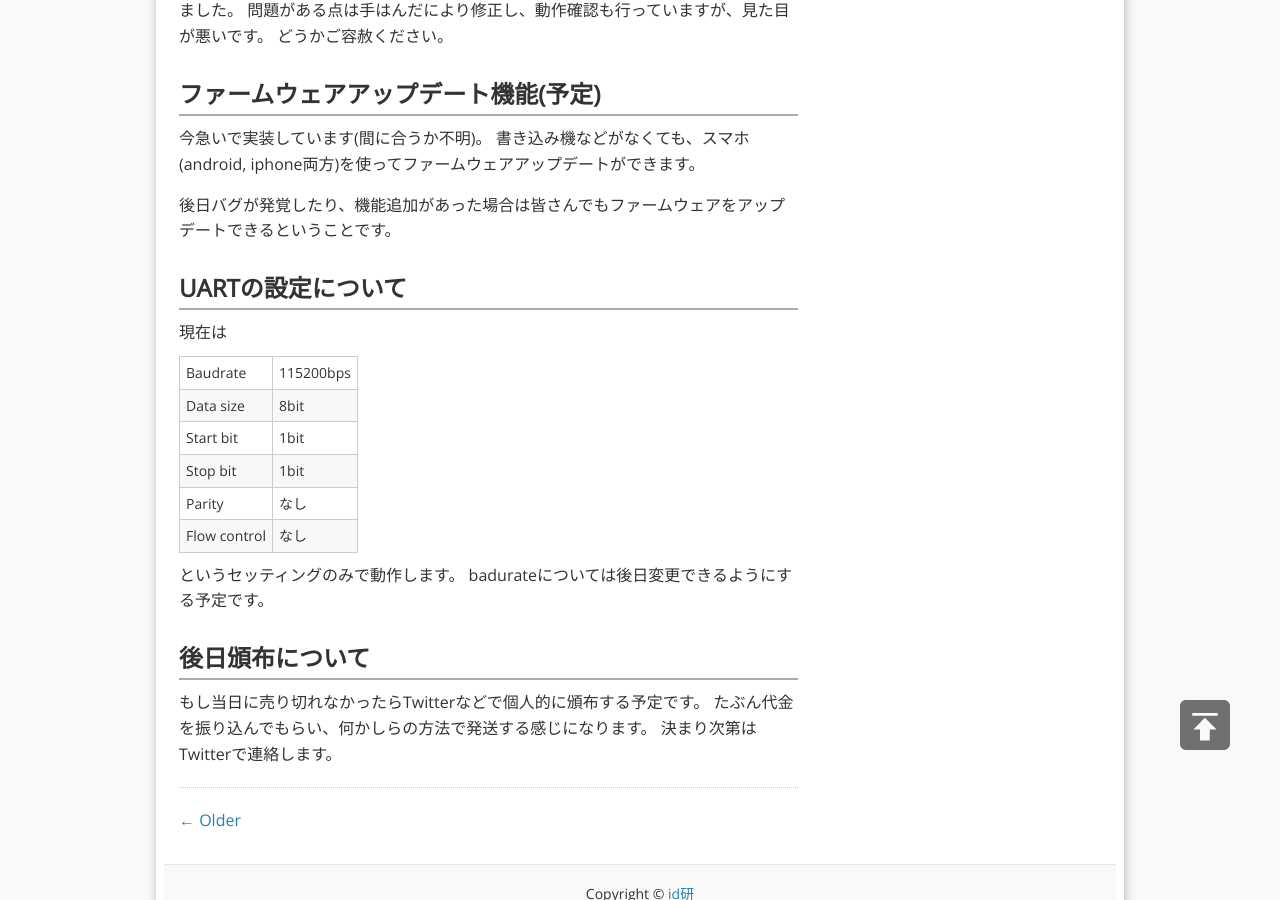
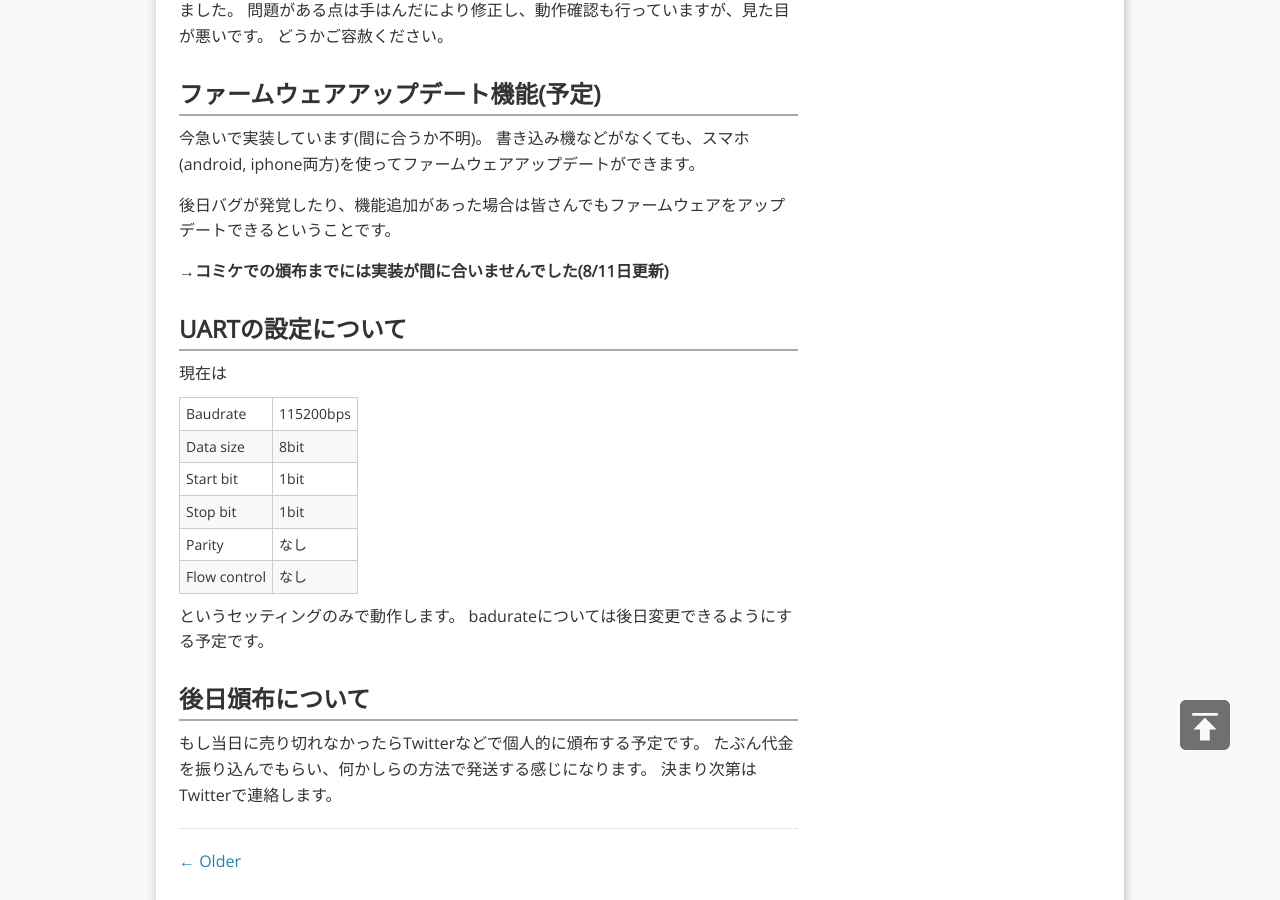
Before and after one commit to idt12312/idken-blog, a Jekyll site: the page built from _posts/2017-08-09-c92.md, in a window 1280 px wide and 900 px high, scrolled down 3486 px. Built offline with Jekyll 4.4.1, drawn with Linux system fonts in a browser that asks for light colours; nearby versions of some CDN libraries; comment, search, counter and statistics services are not loaded.

Commit message:
記事を修正

```diff
--- a/_posts/2017-08-09-c92.md
+++ b/_posts/2017-08-09-c92.md
@@ -80,6 +80,8 @@ TypeP<->TypeP、TypeU<->TypeU、TypeP<->TypeUどの組み合わせでも通信
 
 後日バグが発覚したり、機能追加があった場合は皆さんでもファームウェアをアップデートできるということです。
 
+**→コミケでの頒布までには実装が間に合いませんでした(8/11日更新)**
+
 ## UARTの設定について
 現在は
 
```
